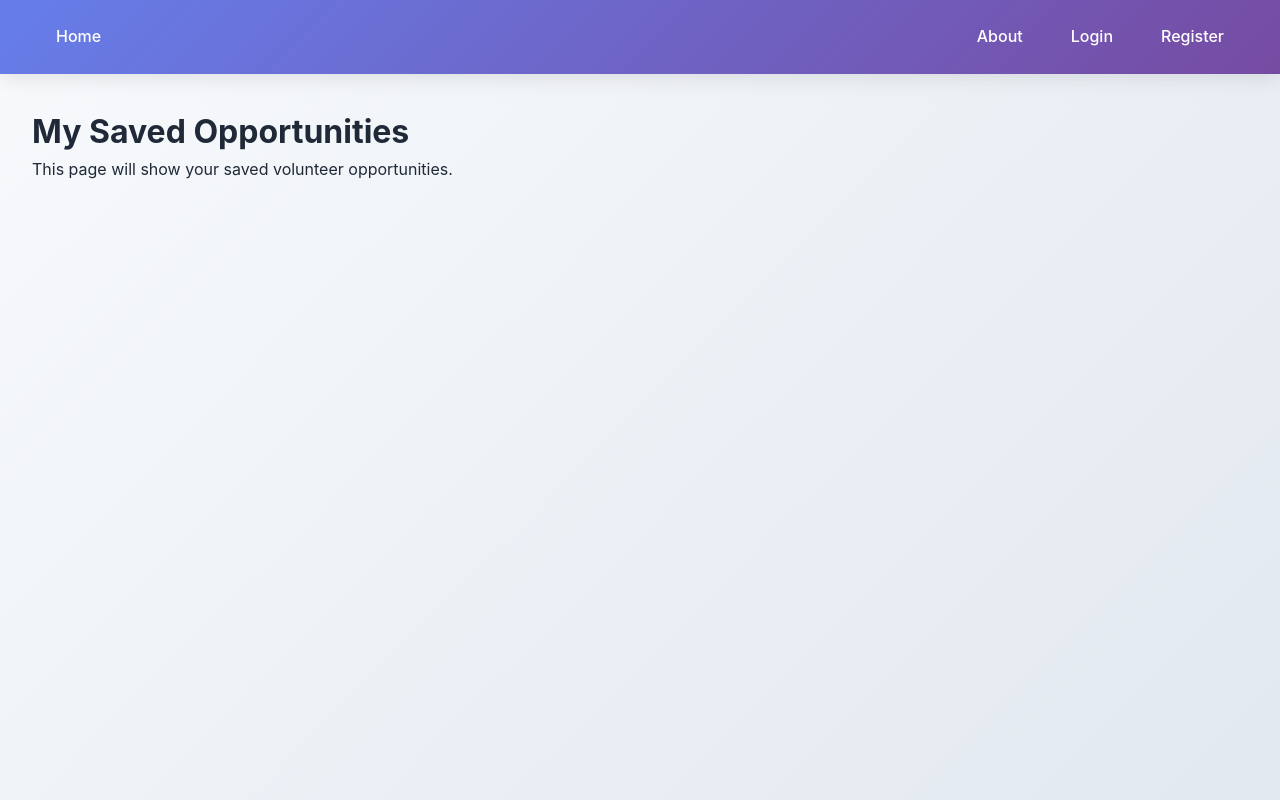
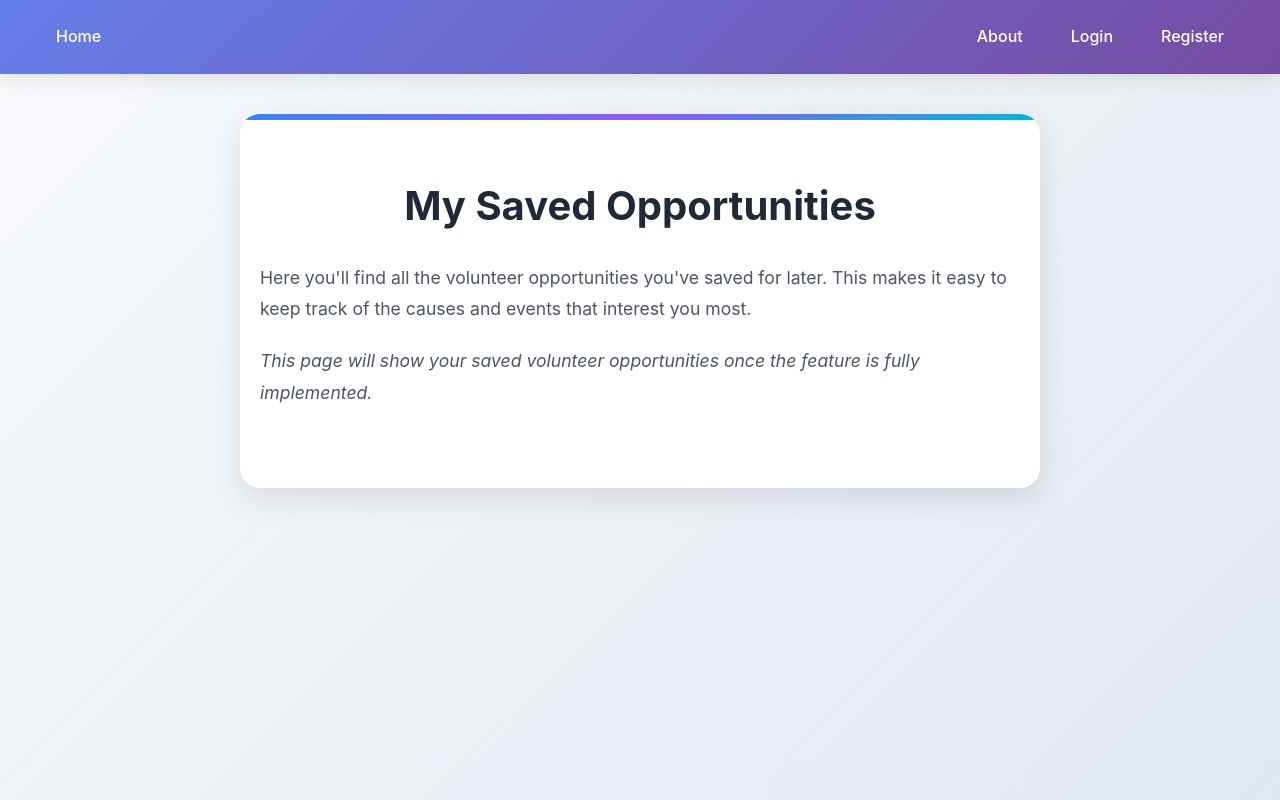
Before and after one commit to giokezo/LocalVolunteerFinder, a React (Vite) app in the folder volunteer-frontend/: page /saved-opportunities in a window 1280 px wide. Built offline with nearby package versions, Linux system fonts and the light colour scheme.

Commit message:
HomePage fixup SavedOppurtunityPageFixup and implementation of togglesave

```diff
--- a/volunteer-frontend/src/components/card/OpportunityList.tsx
+++ b/volunteer-frontend/src/components/card/OpportunityList.tsx
@@ -5,18 +5,19 @@ import './OpportunityList.css';
 interface Props {
   opportunities: VolunteerOpportunity[];
   savedIds: string[];
+  onToggleSave: (id: string, saved: boolean) => void;
 }
 
-const OpportunityList = ({ opportunities, savedIds }: Props) => {
+const OpportunityList = ({ opportunities, savedIds, onToggleSave }: Props) => {
   return (
     <div className="opportunity-list">
       {opportunities.map((op) => (
         <OpportunityCard
           key={op.id}
           opportunity={op}
-          isSaved={savedIds.includes(op.id)} onToggleSave={function (_id: string): void {
-            throw new Error('Function not implemented.');
-          } }        />
+          isSaved={savedIds.includes(op.id)}
+          onToggleSave={onToggleSave}
+        />
       ))}
     </div>
   );
--- a/volunteer-frontend/src/pages/AboutUsPage.tsx
+++ b/volunteer-frontend/src/pages/AboutUsPage.tsx
@@ -1,6 +1,6 @@
 const AboutUsPage = () => {
   return (
-    <div style={{ padding: '2rem' }}>
+    <div className="page-container">
       <h1>About Volunteer Connect</h1>
       <p>
         Volunteer Connect is dedicated to bringing communities together through meaningful volunteer work.
@@ -11,6 +11,10 @@ const AboutUsPage = () => {
         Whether you're interested in environmental cleanup, tutoring, or supporting local shelters,
         we aim to provide a simple, accessible way to make a difference.
       </p>
+      <p>
+        Join thousands of volunteers who are already making an impact in their communities. Together,
+        we can create positive change and build stronger, more connected neighborhoods.
+      </p>
     </div>
   );
 };
--- a/volunteer-frontend/src/pages/HomePage.tsx
+++ b/volunteer-frontend/src/pages/HomePage.tsx
@@ -38,6 +38,14 @@ const HomePage = () => {
     loadData();
   }, [isAuthenticated]);
 
+  const handleToggleSave = (id: string, saved: boolean) => {
+    if (saved) {
+      setSavedIds(prev => [...prev, id]);
+    } else {
+      setSavedIds(prev => prev.filter(savedId => savedId !== id));
+    }
+  };
+
   const filteredOpportunities = opportunities.filter((op) =>
     (`${op.title} ${op.description}`.toLowerCase().includes(searchTerm.toLowerCase())) &&
     (selectedType === "" || op.type.toLowerCase() === selectedType.toLowerCase())
@@ -56,7 +64,11 @@ const HomePage = () => {
       {error && <div className="error-msg">{error}</div>}
 
       {!isLoading && !error && (
-        <OpportunityList opportunities={filteredOpportunities} savedIds={savedIds} />
+        <OpportunityList
+          opportunities={filteredOpportunities}
+          savedIds={savedIds}
+          onToggleSave={handleToggleSave}
+        />
       )}
     </div>
   );
--- a/volunteer-frontend/src/pages/SavedOpportunitiesPage.tsx
+++ b/volunteer-frontend/src/pages/SavedOpportunitiesPage.tsx
@@ -1,8 +1,14 @@
 const SavedOpportunitiesPage = () => {
   return (
-    <div style={{ padding: '2rem' }}>
+    <div className="page-container">
       <h1>My Saved Opportunities</h1>
-      <p>This page will show your saved volunteer opportunities.</p>
+      <p>
+        Here you'll find all the volunteer opportunities you've saved for later.
+        This makes it easy to keep track of the causes and events that interest you most.
+      </p>
+      <p>
+        <em>This page will show your saved volunteer opportunities once the feature is fully implemented.</em>
+      </p>
     </div>
   );
 };
```
